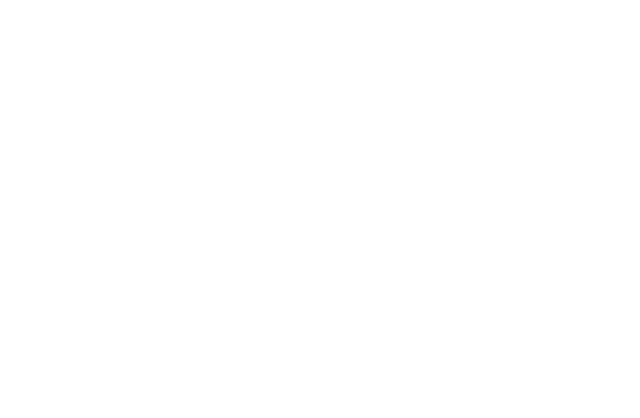
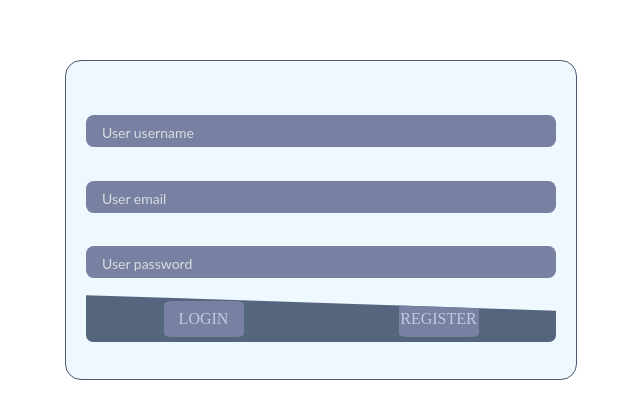
Before and after one commit to nboyaroca/Moments-Front, a React (Create React App) app: page /login in a window 1280 px wide. Before the commit this address had no page. Shown: the part 130-548 px from the top of the page, without its empty margins (319-959 px from the left). Built offline with nearby package versions, Linux system fonts and the light colour scheme; a web font is replaced by a local one.

Commit message:
login & signin connection to back and single form

```diff
--- a/src/application/Router.jsx
+++ b/src/application/Router.jsx
@@ -1,6 +1,7 @@
 import React from 'react'
 import { BrowserRouter, Route, Routes } from 'react-router-dom'
 import App from '../App'
+import { LoginPage } from '../pages/LoginPage'
 import MomentFormPage from '../pages/MomentFormPage'
 import MomentPage from '../pages/MomentPage'
 
@@ -13,6 +14,7 @@ export default function Router() {
             <Route path="/moment/:id" element={<MomentPage/>}/>
             <Route path="/form" element={<MomentFormPage/>}/>
             <Route path="/form/:id" element={<MomentFormPage/>}/>
+            <Route path="/login" element={<LoginPage />}/>
         </Routes>
     </BrowserRouter>
   )
--- a/src/components/momentCard/Card.jsx
+++ b/src/components/momentCard/Card.jsx
@@ -14,9 +14,10 @@ import {
   TxtUser,
   CtUser,
   Anchor,
+  NumComment,
+  NumFav,
   Avatar,
-  NumComment,
-  NumFav
+  AvatarImg
 } from "./Card.styled";
 
 export function Card({ moment, deleteMoment, like }) {
@@ -29,11 +30,13 @@ export function Card({ moment, deleteMoment, like }) {
         </Link>
       </CtImage>
 
-      <NumFav> {moment.likesCount}</NumFav>
-      <BtFav onClick={() => like(like.id)}>
-        <i className="fa-solid fa-gem"></i>
+      <NumFav>{moment.likesCount}</NumFav>
+      {/*moment dins like és la data que envio a la funció like*/}
+      <BtFav onClick={() => like(moment.id)}>
+        {moment.liked ? "true" : "false" }
+        {/*<i className="fa-solid fa-heart"/> : <i className="fa-solid fa-gem"/>*/}
       </BtFav>
-      <Avatar src={moment.publisher.avatar} alt={moment.publisher.userName}></Avatar>
+      <Avatar><AvatarImg src={moment.publisher.avatar} alt={moment.publisher.userName}/></Avatar>
       <CtInfo>
 
         <CtText>
--- a/src/components/momentCard/Card.styled.jsx
+++ b/src/components/momentCard/Card.styled.jsx
@@ -71,6 +71,7 @@ color: #bfcce1;
   }
 `;
 
+
 export const BtFav = styled.button`
   position: absolute;
   top: 0.75em;
@@ -91,12 +92,18 @@ export const BtFav = styled.button`
   transition: color 0.5s;
   cursor: pointer;
 
+  .active {
+    color: red !important;
+    opacity: 50%;
+    transition: opacity 0.5s;
+  }
+
   &:hover {
     color: red;
     opacity: 50%;
     /* color: #b9f2ff;
     opacity: 100%; */
-    /* transition: opacity 0.5s; */
+    transition: opacity 0.5s;
   }
 
   @media screen and (max-width: 820px) {
@@ -242,7 +249,7 @@ padding-right: 2rem;
 padding-bottom: none;
 `;
 
-export const Avatar = styled.img`
+export const Avatar = styled.div`
 width: 2.5em;
 height: 2.5em;
 border-radius: 50%;
@@ -252,10 +259,17 @@ bottom: 2.1em;
 left: 1.1em;
 z-index: 1;
 overflow: hidden;
-  &:hover {
-    width: 3.5em;
-    height: 3.5em;
-    transition: all 0.2s ease-in-out;
-  }
 
+&:hover {
+  width: 3.5em;
+  height: 3.5em;
+  transition: all 0.2s ease-in-out;
+}
 `;
+
+export const AvatarImg = styled.img`
+width: 100%;
+height: 100%;
+object-fit: cover;
+object-position: center;
+`
--- a/src/components/momentsList/Moments.jsx
+++ b/src/components/momentsList/Moments.jsx
@@ -5,7 +5,7 @@ import { CtMoments, CtSearch } from "./Moments.styled";
 // import data from "../../assets/data/dbMoments.json"
 import { momentServices } from "../../services/momentServices";
 import Search from "../search/Search"; //per importar per default no curly brakets
-import { likeServices } from "../../services/likeService";
+import { likeServices } from "../../services/likeServices";
 
 export function Moments() {
   const [moments, setMoments] = useState([]);
@@ -48,14 +48,17 @@ export function Moments() {
     });
   };
 
-  // FUNCIÓ PER POSAR LIKE A UN MOMENT
-  const like = (data) => {
-    likeServices.createLike(data.id).then(res => {
-      if (res) {
+  // FUNCIÓ PER POSAR I TREURE LIKE A UN MOMENT
+  const like = (id) => {
+    likeServices.toggleLike(id).then(res => {
+      console.log(res)
+        getAllMoments()
+      }
+   )
+   getAllMoments();
+  };
 
-      }
-    })
-  }
+  //const like =
 
   //una altra versió per agafar els moments
   // let filterMoments = moments.filter(item => item.id !==moment.id);
--- a/src/components/momentsList/Moments.styled.jsx
+++ b/src/components/momentsList/Moments.styled.jsx
@@ -33,6 +33,7 @@ export const CtMoments = styled.div`
     grid-template-columns: 90%;
     justify-items: center;
     height: auto;
+    padding-bottom: 7rem;
   }
 `;
 
--- /dev/null
+++ b/src/pages/LoginPage.jsx
@@ -0,0 +1,103 @@
+import { useState } from "react";
+import { CtForm, CtInput, Label } from "../components/forms/Form.styled";
+import { CtButtons } from "../components/momentCard/Card.styled";
+import { BtSubmit } from "../components/forms/Form.styled";
+import { authService } from "../services/authService";
+
+export const LoginPage = () => {
+  //form
+  const [userData, setUserData] = useState({
+    username: "",
+    email: "",
+    password: "",
+  });
+
+  //page
+  const register = () => {
+    authService.register(userData).then((res) => {
+      console.log(res);
+    });
+    resetInputs();
+  };
+
+  const login = () => {
+    delete userData["email"];
+    authService.login(userData).then((res) => {
+      console.log(res);
+    });
+    resetInputs();
+  };
+
+  //form
+
+  const onInputChange = (e) => {
+    let name = e.target.name;
+    let value = e.target.value;
+    setUserData({ ...userData, [name]: value });
+  };
+
+  const handleSubmit = (e) => {
+    e.preventDefault();
+    console.log(userData);
+    e.target.id === "login" ? login() : register();
+  };
+
+  const resetInputs = () => {
+    setUserData({
+      username: "",
+      email: "",
+      password: "",
+    });
+  };
+
+  return (
+    <div
+      style={{
+        height: "100vh",
+        width: "100vw",
+        display: "flex",
+        flexDirection: "column",
+        justifyContent: "center",
+        alignItems: "center",
+      }}
+    >
+      <CtForm>
+        <Label for="username" />
+        <CtInput
+          type="text"
+          name="username"
+          aria-label="username"
+          placeholder="User username"
+          value={userData.username}
+          onChange={onInputChange}
+        />
+        <Label for="email" />
+        <CtInput
+          type="email"
+          name="email"
+          aria-label="email"
+          placeholder="User email"
+          value={userData.email}
+          onChange={onInputChange}
+        />
+        <Label for="password" />
+        <CtInput
+          type="password"
+          name="password"
+          aria-label="password"
+          placeholder="User password"
+          value={userData.password}
+          onChange={onInputChange}
+        />
+        <CtButtons>
+          <BtSubmit type="submit" id="login" onClick={handleSubmit}>
+            LOGIN
+          </BtSubmit>
+          <BtSubmit type="submit" id="register" onClick={handleSubmit}>
+            REGISTER
+          </BtSubmit>
+        </CtButtons>
+      </CtForm>
+    </div>
+  );
+};
--- /dev/null
+++ b/src/services/authService.js
@@ -0,0 +1,17 @@
+import axios from 'axios';
+const baseUrl = "http://localhost:8080";
+
+export const authService={
+    login(req){
+        console.log(req)
+        const auth = axios.post(`${baseUrl}/auth/signin`, req)
+        .then(res => {return res.data});
+        return auth;
+    },
+    register(req){
+        console.log(req)
+        const auth = axios.post(`${baseUrl}/auth/signup`, req)
+        .then(res => {return res.data});
+        return auth;
+    }
+}
--- a/src/services/likeService.js
+++ /dev/null
@@ -1,22 +0,0 @@
-import axios from "axios";
-
-const baseUrl = "http://localhost:8080";
-
-export const likeServices = {
-
-    getAllLikes() {
-        const likes = axios.get(baseUrl + "/likes").then((res) => res.data);
-        return likes;
-    },
-
-    getLikesByMomentId(id) {
-        const likes = axios.get(baseUrl + "/moments/" + id + "/likes").then((res) => res.data);
-        return likes;
-    },
-
-    createLike(id) {
-        const like = axios.post(`${baseUrl}/likes`, {momentId: id, userId: 1}).then((res) => res.data);
-        return like;
-    },
-
-}
--- /dev/null
+++ b/src/services/likeServices.js
@@ -0,0 +1,33 @@
+import axios from "axios";
+
+const baseUrl = "http://localhost:8080";
+
+export const likeServices = {
+
+    getAllLikes() {
+        const likes = axios.get(baseUrl + "/likes").then((res) => res.data);
+        return likes;
+    },
+
+    getLikesByMomentId(id) {
+        const likes = axios.get(baseUrl + "/moments/" + id + "/likes").then((res) => res.data);
+        return likes;
+    },
+
+    // toggleLike(data) {
+    //     const like = axios.post(baseUrl + "/likes", data).then((res) => res.data);
+    //     return like;
+    // },
+
+    toggleLike(id) {
+        const like = axios.post(baseUrl + "/likes", {userId:2, momentId:id}).then((res) => {
+            return res.data
+        })
+        .catch((err) => {
+            console.log(err)
+            // alert("Err M-420 Publisher can't like his own moment")
+        })
+        return like;
+    }
+
+}
```
